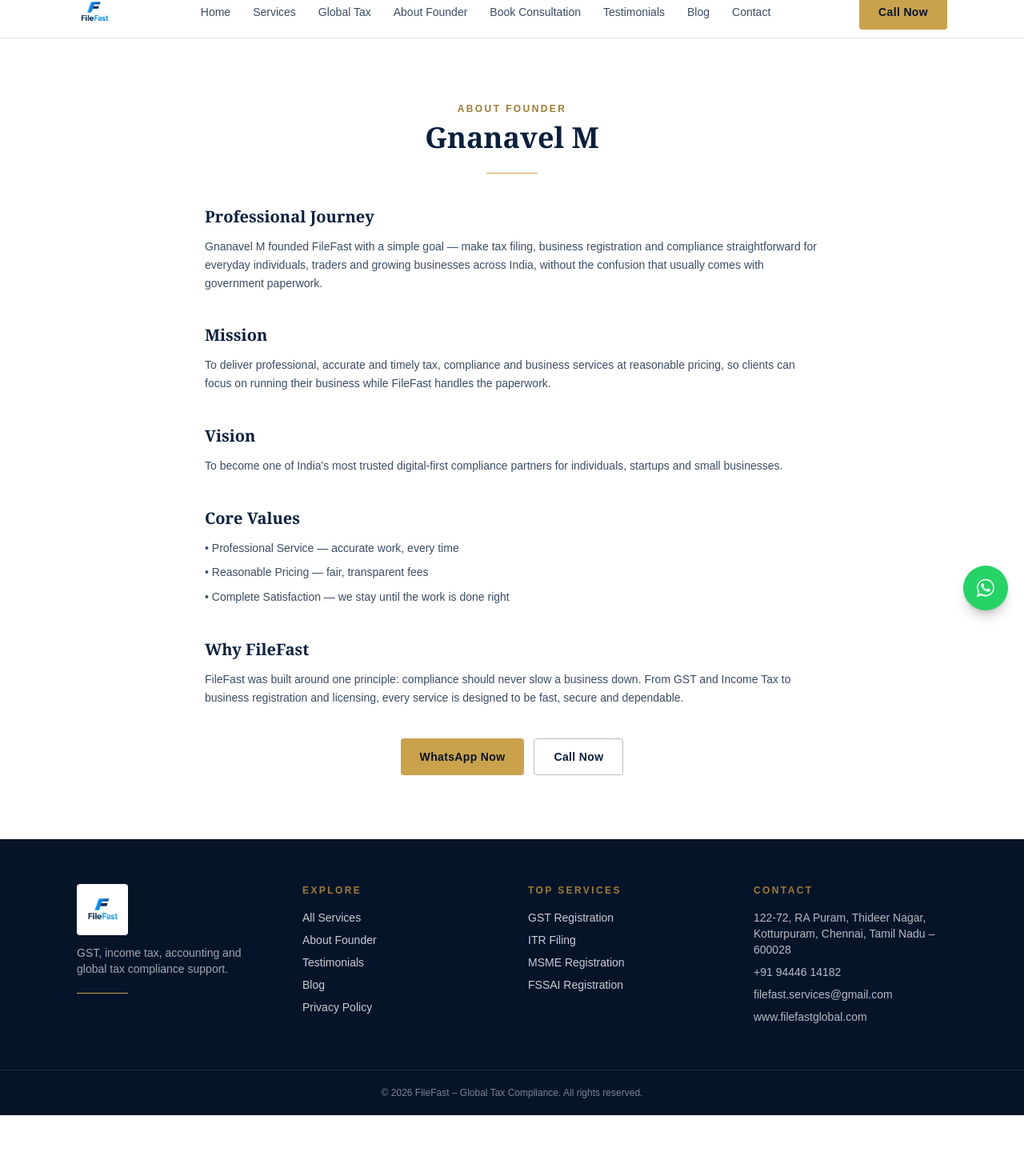
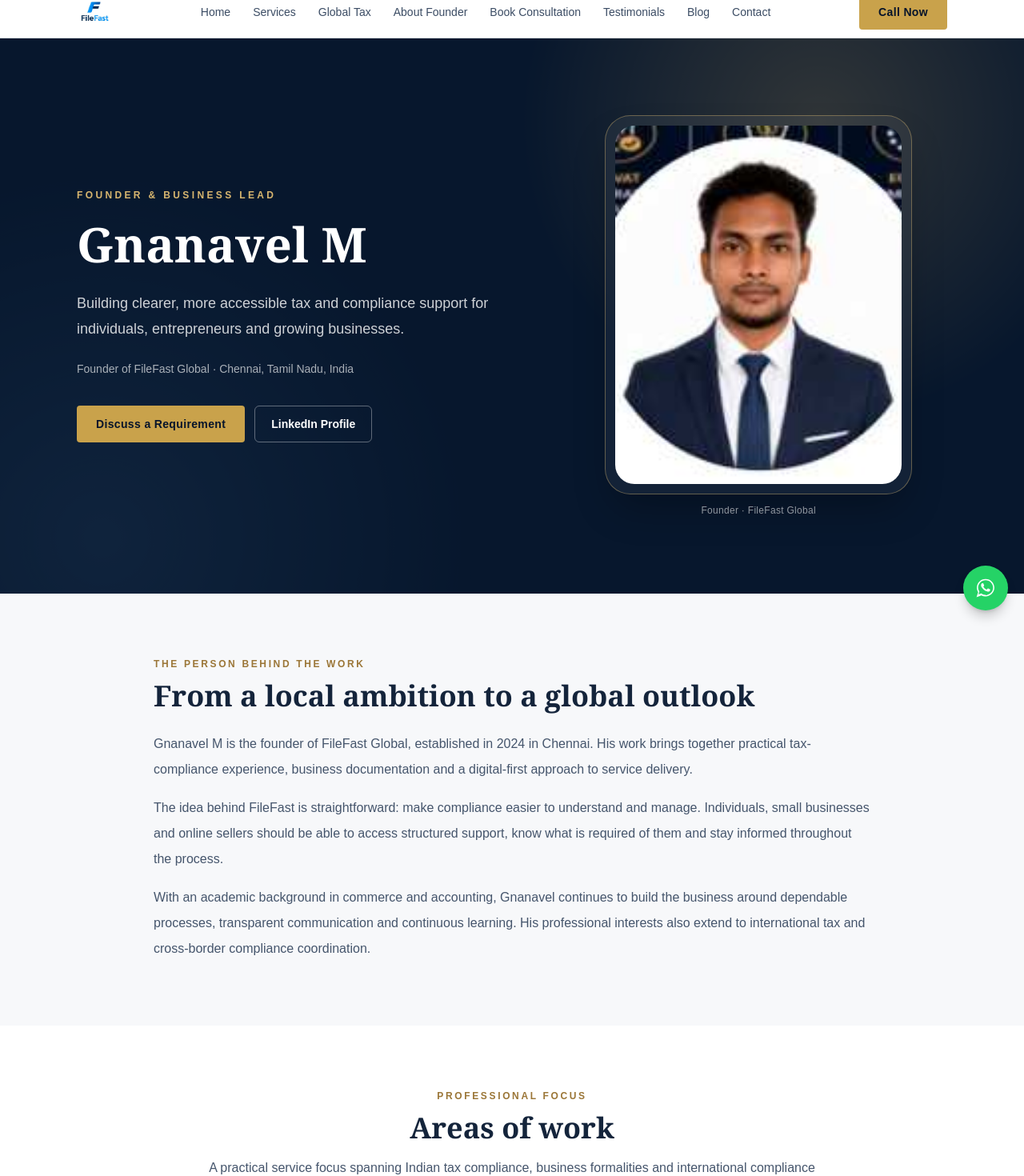
Before and after one commit to filefastservices-dotcom/filefast-website, a Next.js app: page /about in a window 1280 px wide. Shown: the part 17-1487 px from the top of the page at 80% size. Before the commit the page ends 1411 px from the top, so only its background shows below. Built offline with nearby package versions, Linux system fonts and the light colour scheme.

Commit message:
Add founder portrait and expand founder profile (#113)

```diff
--- a/src/app/about/page.js
+++ b/src/app/about/page.js
@@ -1,84 +1,203 @@
 export const metadata = {
+  title: "Founder | Gnanavel M — FileFast Global",
+  description: "Meet Gnanavel M, founder of FileFast Global, a Chennai-based tax compliance and business support firm serving individuals and growing businesses.",
+  alternates: { canonical: "/about" },
   openGraph: {
     url: "https://www.filefastglobal.com/about",
-    title: "About Founder | FileFast Global",
-    description: "Meet Gnanavel M, founder of FileFast — Tax, Compliance and Business Services.",
+    title: "Gnanavel M | Founder, FileFast Global",
+    description: "The story, education, professional focus and vision behind FileFast Global.",
+    images: ["/gnanavel-founder.jpg"],
   },
-  alternates: { canonical: "/about" },
-  title: "About Founder",
-  description: "Meet Gnanavel M, founder of FileFast — Tax, Compliance and Business Services."
 };
+
+const expertise = [
+  ["GST Compliance", "GST registration, periodic returns, reconciliations, notices and compliance support."],
+  ["Income Tax", "Individual income-tax return preparation, filing support and tax-document coordination."],
+  ["Business Registrations", "Support for MSME, FSSAI, trade licence and other business registration processes."],
+  ["E-commerce Compliance", "Marketplace seller compliance support, including TCS-related reporting and reconciliations."],
+  ["TDS & TCS", "Return preparation support, compliance tracking and related documentation."],
+  ["Cross-border Tax Coordination", "Research-led coordination around UK VAT, EU VAT, sales tax and international compliance requirements, with regulated advice referred to appropriately qualified professionals."],
+];
+
+const capabilities = [
+  "GST return preparation and filing workflows",
+  "Income-tax return preparation and documentation",
+  "GST reconciliation and portal-related issue handling",
+  "Business registration and licensing coordination",
+  "Marketplace reporting and TCS reconciliation",
+  "Excel-based reporting and data organisation",
+  "SPSS-based academic data analysis",
+  "Digital marketing, SEO and content production",
+];
+
+const values = [
+  ["Accuracy", "Work carefully with source documents, reconciliations and filing requirements."],
+  ["Clarity", "Explain requirements, fees and next steps in straightforward language."],
+  ["Accountability", "Keep clients informed about progress, dependencies and deadlines."],
+  ["Confidentiality", "Treat client records and business information with care."],
+];
 
 export default function AboutPage() {
   return (
-    <section className="container-page py-14 sm:py-20">
-      <div className="mx-auto max-w-3xl">
-        <p className="eyebrow text-center">About Founder</p>
-        <h1 className="mt-2 text-center font-display text-4xl font-semibold text-navy">Gnanavel M</h1>
+    <main className="bg-[#f7f8fa] text-[#14243b]">
+      <section className="relative overflow-hidden bg-[#07172d] text-white">
+        <div className="absolute inset-0 opacity-20" style={{ backgroundImage: "radial-gradient(circle at 80% 15%, #d5ad62 0, transparent 32%), radial-gradient(circle at 10% 90%, #31557b 0, transparent 36%)" }} />
+        <div className="container-page relative grid items-center gap-10 py-16 sm:py-24 lg:grid-cols-[1.1fr_.9fr]">
+          <div className="order-2 lg:order-1">
+            <p className="text-xs font-semibold uppercase tracking-[.28em] text-[#d9b66f]">Founder & Business Lead</p>
+            <h1 className="mt-4 font-display text-4xl font-semibold leading-tight sm:text-6xl">Gnanavel M</h1>
+            <p className="mt-5 max-w-2xl text-lg leading-8 text-white/80">
+              Building clearer, more accessible tax and compliance support for individuals,
+              entrepreneurs and growing businesses.
+            </p>
+            <p className="mt-5 text-sm leading-7 text-white/65">
+              Founder of FileFast Global · Chennai, Tamil Nadu, India
+            </p>
+            <div className="mt-8 flex flex-wrap gap-3">
+              <a href="https://wa.me/919444614182" target="_blank" rel="noopener noreferrer" className="btn-gold">Discuss a Requirement</a>
+              <a href="https://www.linkedin.com/in/gnanavelm/" target="_blank" rel="noopener noreferrer" className="rounded-md border border-white/35 px-5 py-3 text-sm font-semibold text-white transition hover:bg-white/10">LinkedIn Profile</a>
+            </div>
+          </div>
+          <div className="order-1 mx-auto w-full max-w-sm lg:order-2">
+            <div className="rounded-[2rem] border border-[#d9b66f]/40 bg-white/5 p-3 shadow-2xl shadow-black/30">
+              <img src="/gnanavel-founder.jpg" alt="Gnanavel M, founder of FileFast Global" className="aspect-[4/5] w-full rounded-[1.5rem] object-cover object-center" />
+            </div>
+            <p className="mt-3 text-center text-xs tracking-wide text-white/55">Founder · FileFast Global</p>
+          </div>
+        </div>
+      </section>
 
-        <div className="mx-auto mt-6 h-px w-16 bg-gold" />
-
-        <div className="mt-10 space-y-10 text-sm leading-relaxed text-navy/80">
-          <div>
-            <h2 className="font-display text-xl font-semibold text-navy">Professional Journey</h2>
-            <p className="mt-3">
-              Gnanavel M founded FileFast with a simple goal — make tax filing, business
-              registration and compliance straightforward for everyday individuals, traders
-              and growing businesses across India, without the confusion that usually comes
-              with government paperwork.
+      <section className="container-page py-14 sm:py-20">
+        <div className="mx-auto max-w-4xl">
+          <p className="text-xs font-semibold uppercase tracking-[.22em] text-[#9b7637]">The person behind the work</p>
+          <h2 className="mt-3 font-display text-3xl font-semibold sm:text-4xl">From a local ambition to a global outlook</h2>
+          <div className="mt-6 space-y-4 text-base leading-8 text-slate-600">
+            <p>
+              Gnanavel M is the founder of FileFast Global, established in 2024 in Chennai.
+              His work brings together practical tax-compliance experience, business
+              documentation and a digital-first approach to service delivery.
             </p>
-          </div>
-
-          <div>
-            <h2 className="font-display text-xl font-semibold text-navy">Mission</h2>
-            <p className="mt-3">
-              To deliver professional, accurate and timely tax, compliance and business
-              services at reasonable pricing, so clients can focus on running their business
-              while FileFast handles the paperwork.
+            <p>
+              The idea behind FileFast is straightforward: make compliance easier to
+              understand and manage. Individuals, small businesses and online sellers should
+              be able to access structured support, know what is required of them and stay
+              informed throughout the process.
             </p>
-          </div>
-
-          <div>
-            <h2 className="font-display text-xl font-semibold text-navy">Vision</h2>
-            <p className="mt-3">
-              To become one of India's most trusted digital-first compliance partners for
-              individuals, startups and small businesses.
-            </p>
-          </div>
-
-          <div>
-            <h2 className="font-display text-xl font-semibold text-navy">Core Values</h2>
-            <ul className="mt-3 space-y-2">
-              <li>• Professional Service — accurate work, every time</li>
-              <li>• Reasonable Pricing — fair, transparent fees</li>
-              <li>• Complete Satisfaction — we stay until the work is done right</li>
-            </ul>
-          </div>
-
-          <div>
-            <h2 className="font-display text-xl font-semibold text-navy">Why FileFast</h2>
-            <p className="mt-3">
-              FileFast was built around one principle: compliance should never slow a business
-              down. From GST and Income Tax to business registration and licensing, every
-              service is designed to be fast, secure and dependable.
+            <p>
+              With an academic background in commerce and accounting, Gnanavel continues to
+              build the business around dependable processes, transparent communication and
+              continuous learning. His professional interests also extend to international
+              tax and cross-border compliance coordination.
             </p>
           </div>
         </div>
+      </section>
 
-        <div className="mt-10 flex justify-center gap-3">
-          <a
-            href="https://wa.me/919444614182"
-            target="_blank"
-            rel="noopener noreferrer"
-            className="btn-gold"
-          >
-            WhatsApp Now
-          </a>
-          <a href="tel:+919444614182" className="btn-navy-outline">
-            Call Now
-          </a>
+      <section className="bg-white py-14 sm:py-20">
+        <div className="container-page">
+          <div className="mx-auto max-w-3xl text-center">
+            <p className="text-xs font-semibold uppercase tracking-[.22em] text-[#9b7637]">Professional focus</p>
+            <h2 className="mt-3 font-display text-3xl font-semibold sm:text-4xl">Areas of work</h2>
+            <p className="mt-4 leading-7 text-slate-600">A practical service focus spanning Indian tax compliance, business formalities and international compliance coordination.</p>
+          </div>
+          <div className="mt-10 grid gap-5 sm:grid-cols-2 lg:grid-cols-3">
+            {expertise.map(([title, body], index) => (
+              <article key={title} className="rounded-xl border border-slate-200 bg-[#fbfcfd] p-6">
+                <span className="text-xs font-semibold tracking-[.18em] text-[#a17b3b]">0{index + 1}</span>
+                <h3 className="mt-3 font-display text-xl font-semibold">{title}</h3>
+                <p className="mt-3 text-sm leading-7 text-slate-600">{body}</p>
+              </article>
+            ))}
+          </div>
         </div>
-      </div>
-    </section>
+      </section>
+
+      <section className="container-page py-14 sm:py-20">
+        <div className="grid gap-12 lg:grid-cols-2">
+          <div>
+            <p className="text-xs font-semibold uppercase tracking-[.22em] text-[#9b7637]">Education & learning</p>
+            <h2 className="mt-3 font-display text-3xl font-semibold">Academic foundation</h2>
+            <div className="mt-7 space-y-6">
+              <div className="border-l-2 border-[#c6a15e] pl-5">
+                <h3 className="font-semibold">M.Com — Commerce & Accounting</h3>
+                <p className="mt-1 text-sm text-slate-600">Presidency College (Autonomous), Chennai · University of Madras · 2024–2026</p>
+              </div>
+              <div className="border-l-2 border-[#c6a15e] pl-5">
+                <h3 className="font-semibold">B.Com</h3>
+                <p className="mt-1 text-sm text-slate-600">Thiruvalluvar University</p>
+              </div>
+              <div className="border-l-2 border-[#c6a15e] pl-5">
+                <h3 className="font-semibold">Research project</h3>
+                <p className="mt-1 text-sm leading-7 text-slate-600">“A Study on the Impact of Generative Artificial Intelligence on Financial Reporting in Tiruvannamalai” — academic research using SPSS for data analysis.</p>
+              </div>
+            </div>
+          </div>
+          <div>
+            <p className="text-xs font-semibold uppercase tracking-[.22em] text-[#9b7637]">Training & development</p>
+            <h2 className="mt-3 font-display text-3xl font-semibold">Continuous learning</h2>
+            <ul className="mt-7 space-y-4 text-sm leading-7 text-slate-600">
+              <li className="rounded-lg bg-white p-4 shadow-sm">Google Digital Marketing Certification</li>
+              <li className="rounded-lg bg-white p-4 shadow-sm">NISM Financial Literacy assessment — 93% score</li>
+              <li className="rounded-lg bg-white p-4 shadow-sm">DIPR internship — Government of Tamil Nadu</li>
+              <li className="rounded-lg bg-white p-4 shadow-sm">Naan Mudhalvan skill-development training</li>
+            </ul>
+          </div>
+        </div>
+      </section>
+
+      <section className="bg-[#eef1f5] py-14 sm:py-20">
+        <div className="container-page grid gap-10 lg:grid-cols-2">
+          <div>
+            <p className="text-xs font-semibold uppercase tracking-[.22em] text-[#9b7637]">Tools & capabilities</p>
+            <h2 className="mt-3 font-display text-3xl font-semibold">A blend of compliance and digital skills</h2>
+            <div className="mt-7 grid gap-3 sm:grid-cols-2">
+              {capabilities.map((item) => <div key={item} className="rounded-lg bg-white p-4 text-sm leading-6 text-slate-700">{item}</div>)}
+            </div>
+            <p className="mt-5 text-xs leading-6 text-slate-500">Tools and working knowledge include Microsoft Excel, Tally (basic), SPSS, SEO, Canva, Photoshop and DaVinci Resolve.</p>
+          </div>
+          <div>
+            <p className="text-xs font-semibold uppercase tracking-[.22em] text-[#9b7637]">How we work</p>
+            <h2 className="mt-3 font-display text-3xl font-semibold">Principles that guide FileFast</h2>
+            <div className="mt-7 space-y-4">
+              {values.map(([title, body]) => (
+                <div key={title} className="rounded-lg border border-slate-200 bg-white p-5">
+                  <h3 className="font-semibold">{title}</h3>
+                  <p className="mt-2 text-sm leading-7 text-slate-600">{body}</p>
+                </div>
+              ))}
+            </div>
+          </div>
+        </div>
+      </section>
+
+      <section className="container-page py-14 sm:py-20">
+        <div className="grid gap-10 md:grid-cols-2">
+          <div>
+            <p className="text-xs font-semibold uppercase tracking-[.22em] text-[#9b7637]">Mission</p>
+            <h2 className="mt-3 font-display text-3xl font-semibold">Make compliance simpler</h2>
+            <p className="mt-4 leading-8 text-slate-600">To provide accessible, organised and reliable tax and business-compliance support, helping clients understand their obligations and complete required processes with greater confidence.</p>
+          </div>
+          <div>
+            <p className="text-xs font-semibold uppercase tracking-[.22em] text-[#9b7637]">Vision</p>
+            <h2 className="mt-3 font-display text-3xl font-semibold">Build a trusted global service brand</h2>
+            <p className="mt-4 leading-8 text-slate-600">To grow FileFast Global into a trusted digital-first compliance partner for individuals, entrepreneurs and businesses, while building responsible cross-border service capabilities.</p>
+          </div>
+        </div>
+      </section>
+
+      <section className="bg-[#07172d] py-14 text-white sm:py-16">
+        <div className="container-page text-center">
+          <p className="text-xs font-semibold uppercase tracking-[.22em] text-[#d9b66f]">Connect with the founder</p>
+          <h2 className="mt-3 font-display text-3xl font-semibold sm:text-4xl">Let’s make your next compliance step clearer.</h2>
+          <p className="mx-auto mt-4 max-w-2xl leading-7 text-white/70">For service enquiries, business collaborations or professional connections, reach FileFast Global through the official channels.</p>
+          <div className="mt-8 flex flex-wrap justify-center gap-3">
+            <a href="https://wa.me/919444614182" target="_blank" rel="noopener noreferrer" className="btn-gold">WhatsApp FileFast</a>
+            <a href="https://www.linkedin.com/in/gnanavelm/" target="_blank" rel="noopener noreferrer" className="rounded-md border border-white/35 px-5 py-3 text-sm font-semibold text-white hover:bg-white/10">Connect on LinkedIn</a>
+            <a href="https://www.filefastglobal.com" className="rounded-md border border-white/35 px-5 py-3 text-sm font-semibold text-white hover:bg-white/10">filefastglobal.com</a>
+          </div>
+          <p className="mt-8 text-xs leading-6 text-white/45">FileFast Global provides tax and compliance support. Regulated legal, audit and jurisdiction-specific tax advice is provided only by appropriately licensed professionals where required.</p>
+        </div>
+      </section>
+    </main>
   );
 }
```
Also changed, not shown: public/gnanavel-founder.jpg (added).
